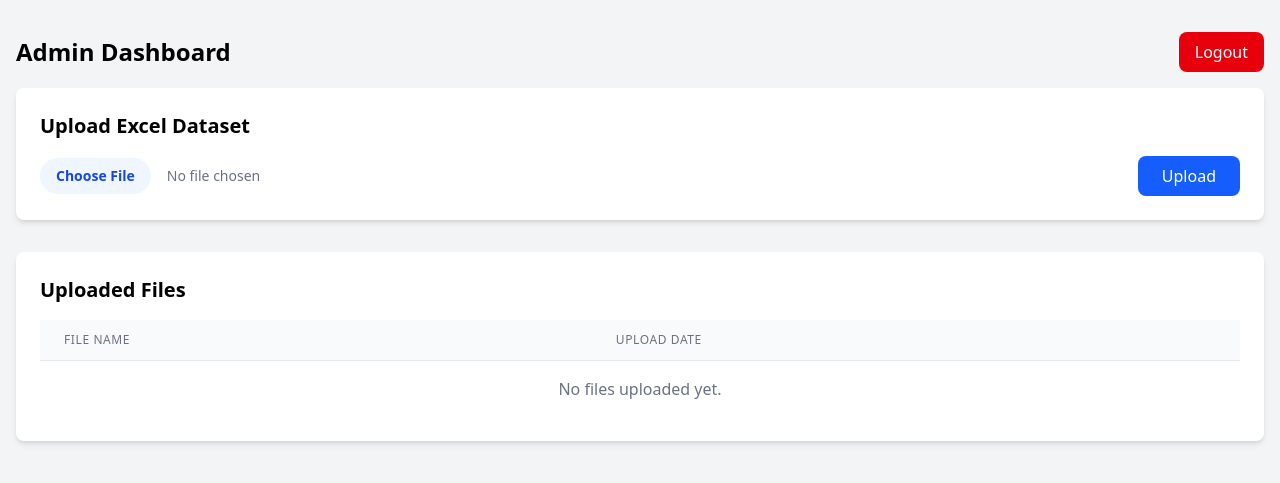
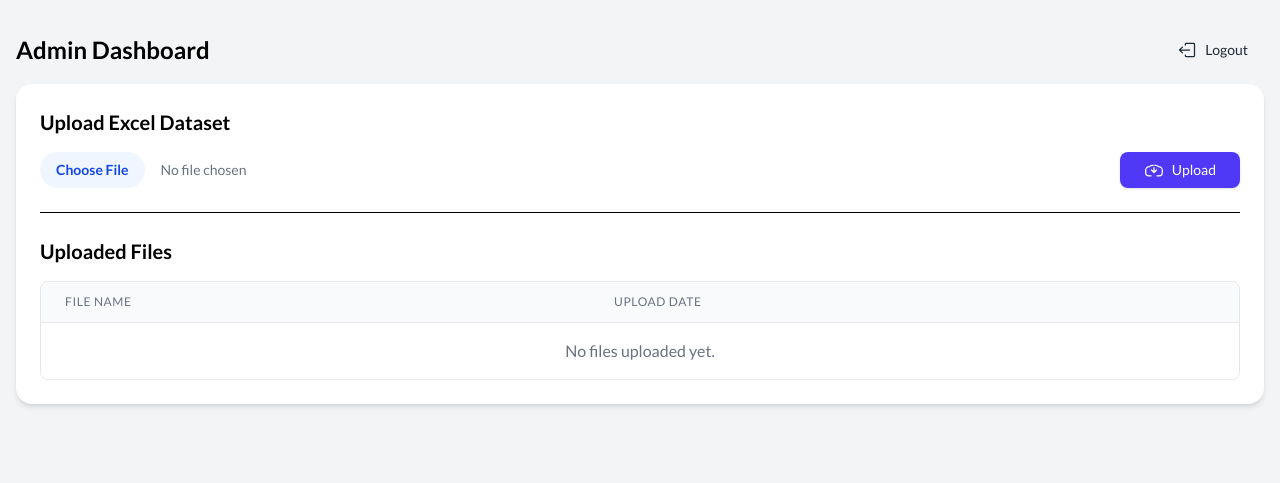
Before and after one commit to rReyvn/SugarPricePredict-Web, a Django app: template sugar/templates/dashboard.html in a window 1280 px wide. Shown: the top 483 px of the page. Run offline with Django 5.2, Linux system fonts and the light colour scheme; the template is opened without the code that fills it, so the values that code supplies are empty; some libraries are stand-ins or nearby versions.

Commit message:
Testing design

```diff
--- a/sugar/templates/base.html
+++ b/sugar/templates/base.html
@@ -13,15 +13,11 @@
         Sugar Prediction
       {% endblock title %}
     </title>
-        <link rel="preconnect" href="https://fonts.googleapis.com">
-        <link rel="preconnect" href="https://fonts.gstatic.com" crossorigin>
-        <link href="https://fonts.googleapis.com/css2?family=Inter:wght@400;500;600;700&display=swap"
-              rel="stylesheet">
     <link rel="stylesheet"
           href="https://cdn.jsdelivr.net/gh/iconoir-icons/iconoir@main/css/iconoir.css" />
     {% tailwind_css %}
   </head>
-    <body class="bg-gray-100 font-sans text-black leading-normal tracking-normal">
+  <body class="bg-gray-100 font-lato text-black leading-normal tracking-normal">
     {% block content %}
     {% endblock content %}
   </body>
--- a/sugar/templates/dashboard.html
+++ b/sugar/templates/dashboard.html
@@ -6,11 +6,14 @@
     <div class="container mx-auto px-4 py-8">
         <div class="flex justify-between items-center mb-4">
             <h1 class="text-2xl font-bold">Admin Dashboard</h1>
-            <a href="{% url 'logout' %}"
-               class="px-4 py-2 bg-red-600 text-white rounded-lg hover:bg-red-700">Logout</a>
+            <a href="{% url 'logout' %}" class="flex items-center justify-center space-x-2 rounded-full bg-gray-100 px-4 py-2 text-sm font-medium text-gray-800 hover:bg-gray-200">
+              <svg width="20px" height="20px" stroke-width="1.5" viewBox="0 0 24 24" fill="none" xmlns="http://www.w3.org/2000/svg" color="currentColor"><path d="M15 12H3m0 0l3.5-3.5M3 12l3.5 3.5" stroke="currentColor" stroke-width="1.5" stroke-linecap="round" stroke-linejoin="round"></path><path d="M10 6V5a1 1 0 011-1h9a1 1 0 011 1v14a1 1 0 01-1 1h-9a1 1 0 01-1-1v-1" stroke="currentColor" stroke-width="1.5" stroke-linecap="round" stroke-linejoin="round"></path></svg>
+              <span>Logout</span>
+            </a>
         </div>
+        <div class="p-6 bg-white rounded-2xl shadow-md">
             <!-- File Upload Section -->
-        <div class="mb-8 p-6 bg-white rounded-lg shadow-md">
+            <div>
                 <h2 class="text-xl font-semibold mb-4">Upload Excel Dataset</h2>
                 <form action="{% url 'dashboard' %}"
                       method="post"
@@ -22,13 +25,20 @@
                                accept=".xls,.xlsx"
                                class="block w-full text-sm text-gray-500 file:mr-4 file:py-2 file:px-4 file:rounded-full file:border-0 file:text-sm file:font-semibold file:bg-blue-50 file:text-blue-700 hover:file:bg-blue-100">
                         <button type="submit"
-                            class="ml-4 px-6 py-2 bg-blue-600 text-white rounded-lg hover:bg-blue-700">Upload</button>
+                                class="ml-4 inline-flex items-center justify-center space-x-2 rounded-lg bg-indigo-600 px-6 py-2 text-sm font-medium text-white shadow-sm hover:bg-indigo-700 focus:outline-none focus:ring focus:ring-indigo-500 active:bg-indigo-800">
+                            <svg width="20px" height="20px" stroke-width="1.5" viewBox="0 0 24 24" fill="none" xmlns="http://www.w3.org/2000/svg" color="currentColor"><path d="M12 15l-3-3m3 3l3-3m-3 3V9" stroke="currentColor" stroke-width="1.5" stroke-linecap="round" stroke-linejoin="round"></path><path d="M8.5 19H6a4 4 0 01-4-4v-2.5a4.5 4.5 0 014.5-4.5A4.5 4.5 0 0111 6.5" stroke="currentColor" stroke-width="1.5" stroke-linecap="round" stroke-linejoin="round"></path><path d="M15.5 19H18a4 4 0 004-4v-2.5a4.5 4.5 0 00-4.5-4.5A4.5 4.5 0 0013 6.5" stroke="currentColor" stroke-width="1.5" stroke-linecap="round" stroke-linejoin="round"></path></svg>
+                            <span>Upload</span>
+                        </button>
                     </div>
                 </form>
             </div>
+
+            <hr class="my-6">
+
             <!-- Uploaded Files Section -->
-        <div class="p-6 bg-white rounded-lg shadow-md">
+            <div>
                 <h2 class="text-xl font-semibold mb-4">Uploaded Files</h2>
+                <div class="rounded-lg overflow-hidden border border-gray-200">
                     <table class="min-w-full divide-y divide-gray-200">
                         <thead class="bg-gray-50">
                             <tr>
@@ -60,4 +70,6 @@
                     </table>
                 </div>
             </div>
+        </div>
+    </div>
 {% endblock content %}
--- a/sugar/templates/login.html
+++ b/sugar/templates/login.html
@@ -8,7 +8,8 @@
             <form method="post"
                   class="mb-0 mt-6 space-y-4 rounded-lg p-4 shadow-lg sm:p-6 lg:p-8">
                 {% csrf_token %}
-                <div class="flex flex-col items-center justify-center space-y-2">
+                <div class="flex flex-col items-center justify-center">
+                    <div class="bg-indigo-600 rounded-full p-3 text-white">
                         <svg width="48px"
                              height="48px"
                              stroke-width="1.5"
@@ -21,7 +22,8 @@
                             <path d="M12 12C14.2091 12 16 10.2091 16 8C16 5.79086 14.2091 4 12 4C9.79086 4 8 5.79086 8 8C8 10.2091 9.79086 12 12 12Z" stroke="currentColor" stroke-width="1.5" stroke-linecap="round" stroke-linejoin="round">
                             </path>
                         </svg>
-                    <p class="text-lg font-medium">Admin Login</p>
+                    </div>
+                    <p class="mt-4 text-lg font-medium">Admin Login</p>
                 </div>
                 {% if error %}<div class="p-4 text-sm text-red-700 bg-red-100 rounded-lg" role="alert">{{ error }}</div>{% endif %}
                 <div>
--- a/sugar/views.py
+++ b/sugar/views.py
@@ -33,7 +33,7 @@ def dashboard_view(request):
     if not request.session.get('is_authenticated'):
         return redirect('login')
 
-    upload_dir = os.path.join(settings.BASE_DIR, "uploads")
+    upload_dir = os.path.join(settings.BASE_DIR, "datasets")
     if not os.path.exists(upload_dir):
         os.makedirs(upload_dir)
 
--- a/theme/static/css/dist/styles.css
+++ b/theme/static/css/dist/styles.css
@@ -1,4 +1,5 @@
 /*! tailwindcss v4.1.18 | MIT License | https://tailwindcss.com */
+@import url('https://fonts.googleapis.com/css2?family=Lato:ital,wght@0,100;0,300;0,400;0,700;0,900;1,100;1,300;1,400;1,700;1,900&display=swap');
 @layer properties;
 @layer theme, base, components, utilities;
 @layer theme {
@@ -9,19 +10,20 @@
     --font-mono: ui-monospace, SFMono-Regular, Menlo, Monaco, Consolas, "Liberation Mono",
       "Courier New", monospace;
     --color-red-100: oklch(93.6% 0.032 17.717);
-    --color-red-600: oklch(57.7% 0.245 27.325);
     --color-red-700: oklch(50.5% 0.213 27.518);
     --color-blue-50: oklch(97% 0.014 254.604);
     --color-blue-100: oklch(93.2% 0.032 255.585);
-    --color-blue-600: oklch(54.6% 0.245 262.881);
     --color-blue-700: oklch(48.8% 0.243 264.376);
+    --color-indigo-500: oklch(58.5% 0.233 277.117);
     --color-indigo-600: oklch(51.1% 0.262 276.966);
     --color-indigo-700: oklch(45.7% 0.24 277.023);
+    --color-indigo-800: oklch(39.8% 0.195 277.366);
     --color-gray-50: oklch(98.5% 0.002 247.839);
     --color-gray-100: oklch(96.7% 0.003 264.542);
     --color-gray-200: oklch(92.8% 0.006 264.531);
     --color-gray-500: oklch(55.1% 0.027 264.364);
     --color-gray-700: oklch(37.3% 0.034 259.733);
+    --color-gray-800: oklch(27.8% 0.033 256.848);
     --color-black: #000;
     --color-white: #fff;
     --spacing: 0.25rem;
@@ -46,8 +48,10 @@
     --leading-normal: 1.5;
     --radius-md: 0.375rem;
     --radius-lg: 0.5rem;
+    --radius-2xl: 1rem;
     --default-font-family: var(--font-sans);
     --default-mono-font-family: var(--font-mono);
+    --font-lato: "Lato", sans-serif;
   }
 }
 @layer base {
@@ -235,8 +239,14 @@
   .mx-auto {
     margin-inline: auto;
   }
+  .my-6 {
+    margin-block: calc(var(--spacing) * 6);
+  }
   .mt-1 {
     margin-top: calc(var(--spacing) * 1);
+  }
+  .mt-4 {
+    margin-top: calc(var(--spacing) * 4);
   }
   .mt-6 {
     margin-top: calc(var(--spacing) * 6);
@@ -247,9 +257,6 @@
   .mb-4 {
     margin-bottom: calc(var(--spacing) * 4);
   }
-  .mb-8 {
-    margin-bottom: calc(var(--spacing) * 8);
-  }
   .ml-4 {
     margin-left: calc(var(--spacing) * 4);
   }
@@ -258,6 +265,9 @@
   }
   .flex {
     display: flex;
+  }
+  .inline-flex {
+    display: inline-flex;
   }
   .h-screen {
     height: 100vh;
@@ -314,17 +324,27 @@
   :where(.divide-gray-200 > :not(:last-child)) {
     border-color: var(--color-gray-200);
   }
+  .overflow-hidden {
+    overflow: hidden;
+  }
+  .rounded-2xl {
+    border-radius: var(--radius-2xl);
+  }
+  .rounded-full {
+    border-radius: calc(infinity * 1px);
+  }
   .rounded-lg {
     border-radius: var(--radius-lg);
   }
   .rounded-md {
     border-radius: var(--radius-md);
   }
+  .border {
+    border-style: var(--tw-border-style);
+    border-width: 1px;
+  }
   .border-gray-200 {
     border-color: var(--color-gray-200);
-  }
-  .bg-blue-600 {
-    background-color: var(--color-blue-600);
   }
   .bg-gray-50 {
     background-color: var(--color-gray-50);
@@ -338,14 +358,14 @@
   .bg-red-100 {
     background-color: var(--color-red-100);
   }
-  .bg-red-600 {
-    background-color: var(--color-red-600);
-  }
   .bg-white {
     background-color: var(--color-white);
   }
   .p-2 {
     padding: calc(var(--spacing) * 2);
+  }
+  .p-3 {
+    padding: calc(var(--spacing) * 3);
   }
   .p-4 {
     padding: calc(var(--spacing) * 4);
@@ -379,6 +399,9 @@
   }
   .text-left {
     text-align: left;
+  }
+  .font-lato {
+    font-family: var(--font-lato);
   }
   .font-sans {
     font-family: var(--font-sans);
@@ -446,6 +469,9 @@
   .text-gray-700 {
     color: var(--color-gray-700);
   }
+  .text-gray-800 {
+    color: var(--color-gray-800);
+  }
   .text-red-700 {
     color: var(--color-red-700);
   }
@@ -498,8 +524,8 @@
     color: var(--color-blue-700);
   }
   @media (hover: hover) {
-    .hover\:bg-blue-700:hover {
-      background-color: var(--color-blue-700);
+    .hover\:bg-gray-200:hover {
+      background-color: var(--color-gray-200);
     }
   }
   @media (hover: hover) {
@@ -508,14 +534,23 @@
     }
   }
   @media (hover: hover) {
-    .hover\:bg-red-700:hover {
-      background-color: var(--color-red-700);
-    }
-  }
-  @media (hover: hover) {
     .hover\:file\:bg-blue-100:hover::file-selector-button {
       background-color: var(--color-blue-100);
     }
+  }
+  .focus\:ring:focus {
+    --tw-ring-shadow: var(--tw-ring-inset,) 0 0 0 calc(1px + var(--tw-ring-offset-width)) var(--tw-ring-color, currentcolor);
+    box-shadow: var(--tw-inset-shadow), var(--tw-inset-ring-shadow), var(--tw-ring-offset-shadow), var(--tw-ring-shadow), var(--tw-shadow);
+  }
+  .focus\:ring-indigo-500:focus {
+    --tw-ring-color: var(--color-indigo-500);
+  }
+  .focus\:outline-none:focus {
+    --tw-outline-style: none;
+    outline-style: none;
+  }
+  .active\:bg-indigo-800:active {
+    background-color: var(--color-indigo-800);
   }
   @media (width >= 40rem) {
     .sm\:p-6 {
```
Also changed, not shown: theme/static_src/src/styles.css (+2 -8 lines), 1 other file. Lines whose indentation alone changed are shown as unchanged.
